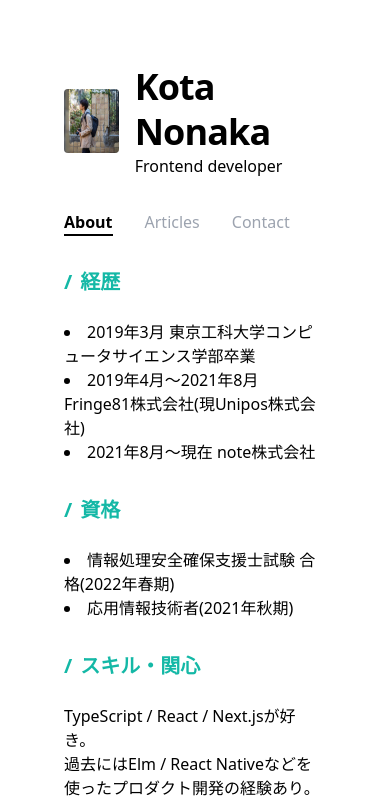
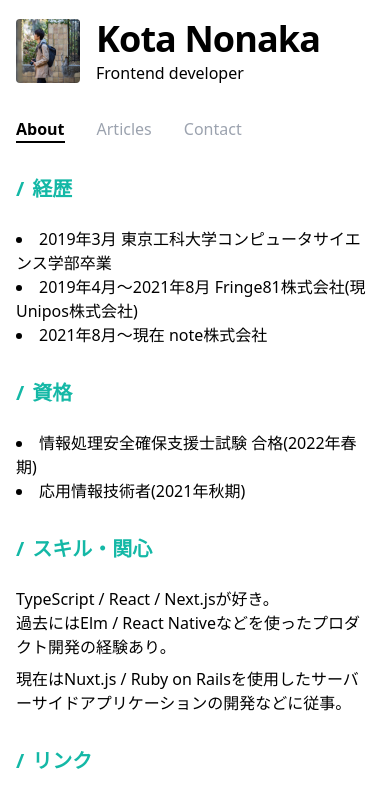
Before and after one commit to uutarou10/mogam.in-2022, a Next.js app: page / in a window 390 px wide. Shown: the top 804 px of the page. Built offline with nearby package versions, Linux system fonts and the light colour scheme.

Commit message:
Fix padding when using mobile devices

```diff
--- a/src/pages/index.tsx
+++ b/src/pages/index.tsx
@@ -6,7 +6,7 @@ import Link from "next/link";
 
 const Home: NextPage = () => {
   return (
-    <div className={'flex flex-col gap-8 p-16'}>
+    <div className={'flex flex-col gap-8 p-4 md:p-16'}>
       <GlobalHeader />
       <Navigation items={[
         {label: 'About', linkTo: '/', isActive: true},
```
